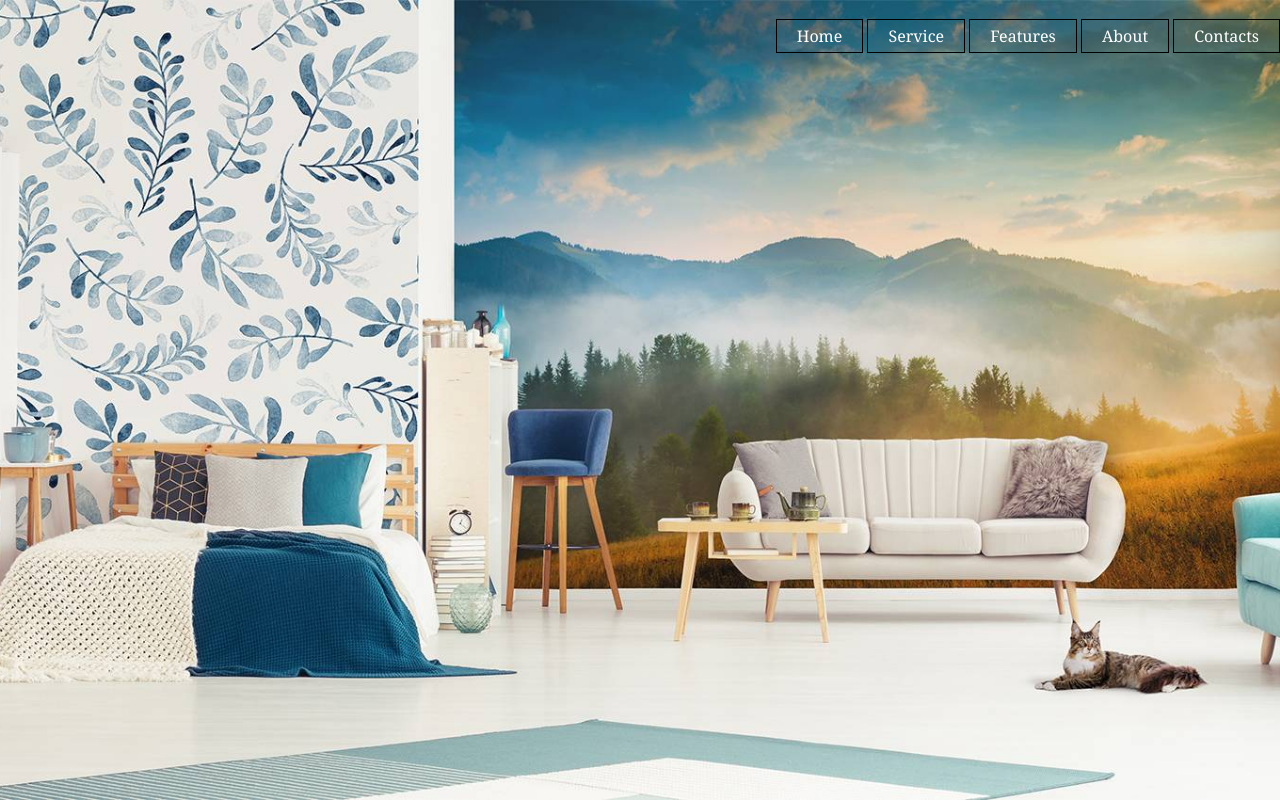
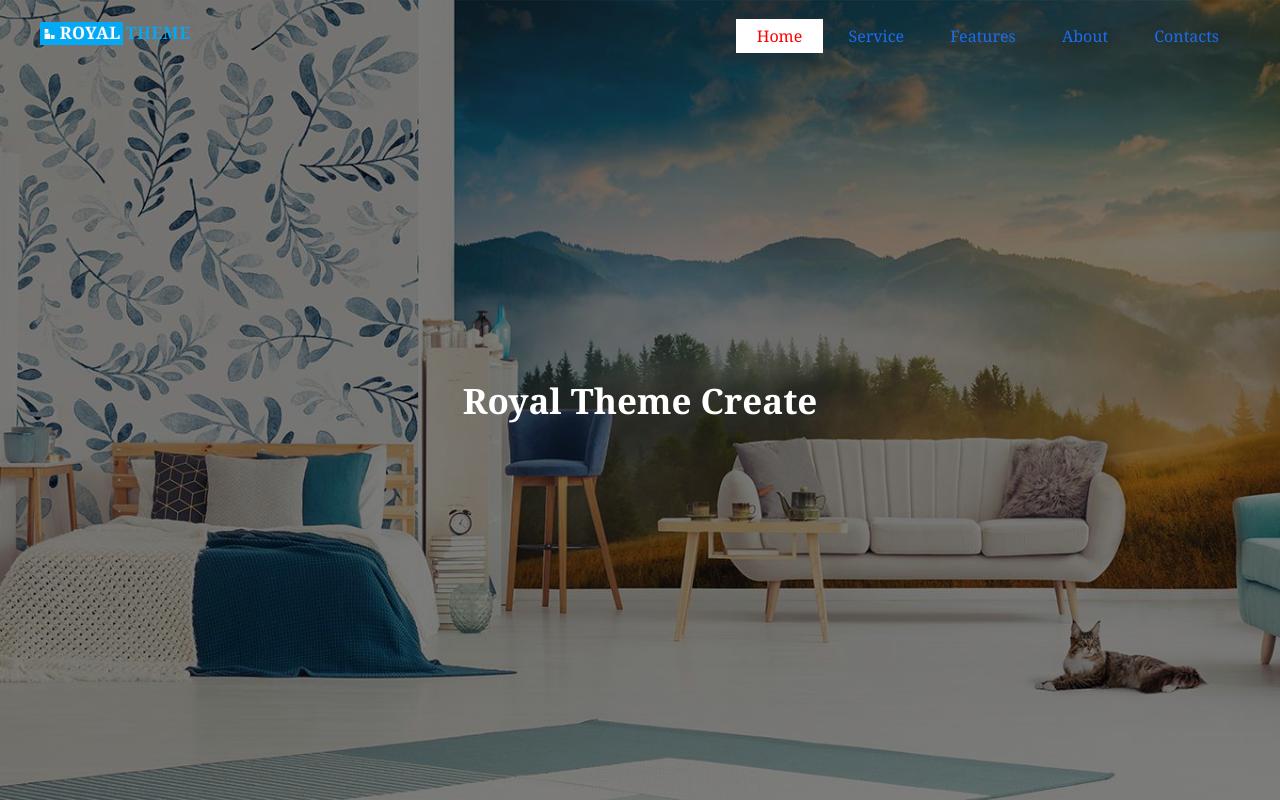
Before and after one commit to Mazbauddin/Royal-Hotel-Projects, a plain HTML site: page index.html in a window 1280 px wide. Drawn offline with Linux system fonts and the light colour scheme.

Commit message:
header and banner done with overlay

```diff
--- a/css/style.css
+++ b/css/style.css
@@ -4,7 +4,8 @@
   font-family: Cambria, Cochin, Georgia, Times, "Times New Roman", serif;
 }
 header {
-  background-image: url(../images/slider-3.jpg);
+  background-image: linear-gradient(rgba(0, 0, 0, 0.5), rgba(0, 0, 0, 0.5)),
+    url(../images/slider-3.jpg);
   height: 100vh;
   background-size: cover;
   background-position: center;
@@ -20,6 +21,43 @@ header {
 .main ul li a {
   text-decoration: none;
   padding: 5px 20px;
-  color: #fff;
-  border: 1px solid #000;
+  color: rgb(26, 110, 236);
+  border: 1px solid transparent;
+  transition: linear 0.3s;
+  -webkit-transition: linear 0.3s;
+  -moz-transition: linear 0.3s;
+  -ms-transition: linear 0.3s;
+  -o-transition: linear 0.3s;
 }
+.main ul li:hover > a {
+  background-color: #fff;
+  color: red;
+}
+.main ul li.active a {
+  background-color: #fff;
+  color: red;
+}
+.logo img {
+  float: left;
+  width: 150px;
+  height: auto;
+  margin-top: 22px;
+}
+.main {
+  max-width: 1200px;
+  margin: auto;
+}
+.banner-title {
+  position: absolute;
+  top: 50%;
+  left: 50%;
+  transform: translate(-50%, -50%);
+  -webkit-transform: translate(-50%, -50%);
+  -moz-transform: translate(-50%, -50%);
+  -ms-transform: translate(-50%, -50%);
+  -o-transform: translate(-50%, -50%);
+}
+.banner-title h3 {
+  font-size: 35px;
+  color: white;
+}
--- a/index.html
+++ b/index.html
@@ -9,14 +9,20 @@
   <body>
     <header>
       <div class="main">
+        <div class="logo">
+          <img src="/images/logo.png" alt="logo" />
+        </div>
         <ul>
-          <li><a href="#">Home</a></li>
+          <li class="active"><a href="#">Home</a></li>
           <li><a href="#">Service</a></li>
           <li><a href="#">Features</a></li>
           <li><a href="#">About</a></li>
           <li><a href="#">Contacts</a></li>
         </ul>
       </div>
+      <div class="banner-title">
+        <h3>Royal Theme Create</h3>
+      </div>
     </header>
   </body>
 </html>
```
